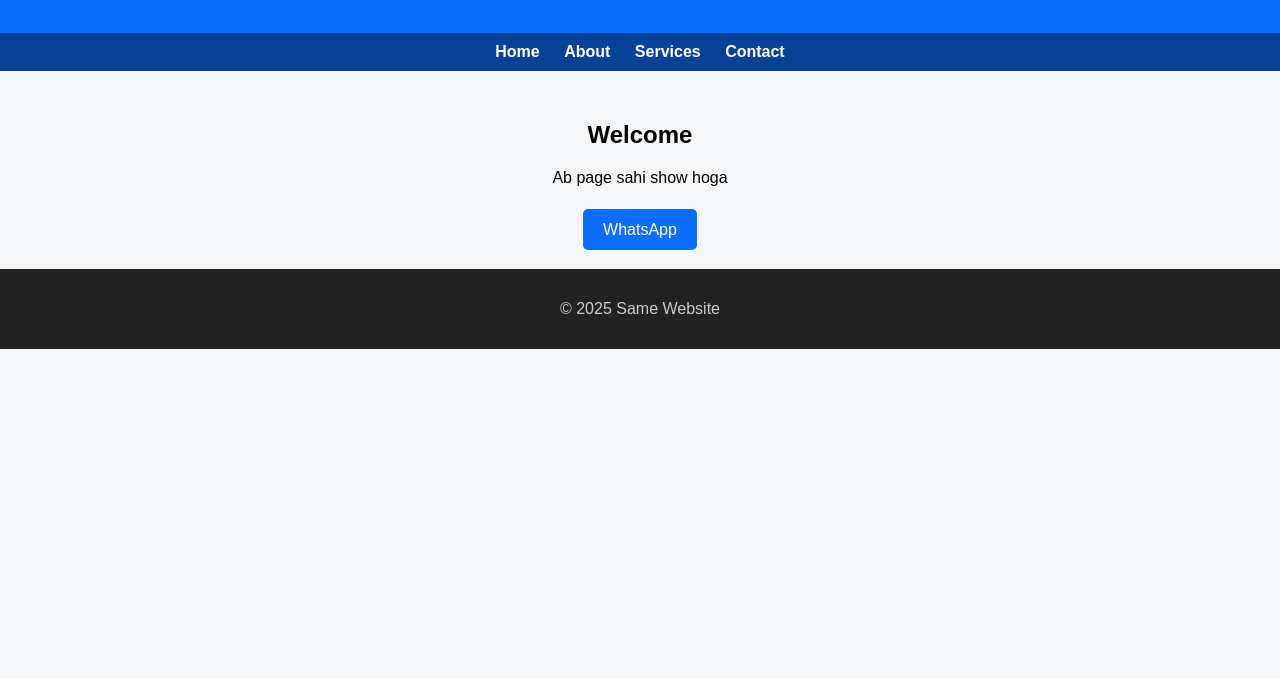
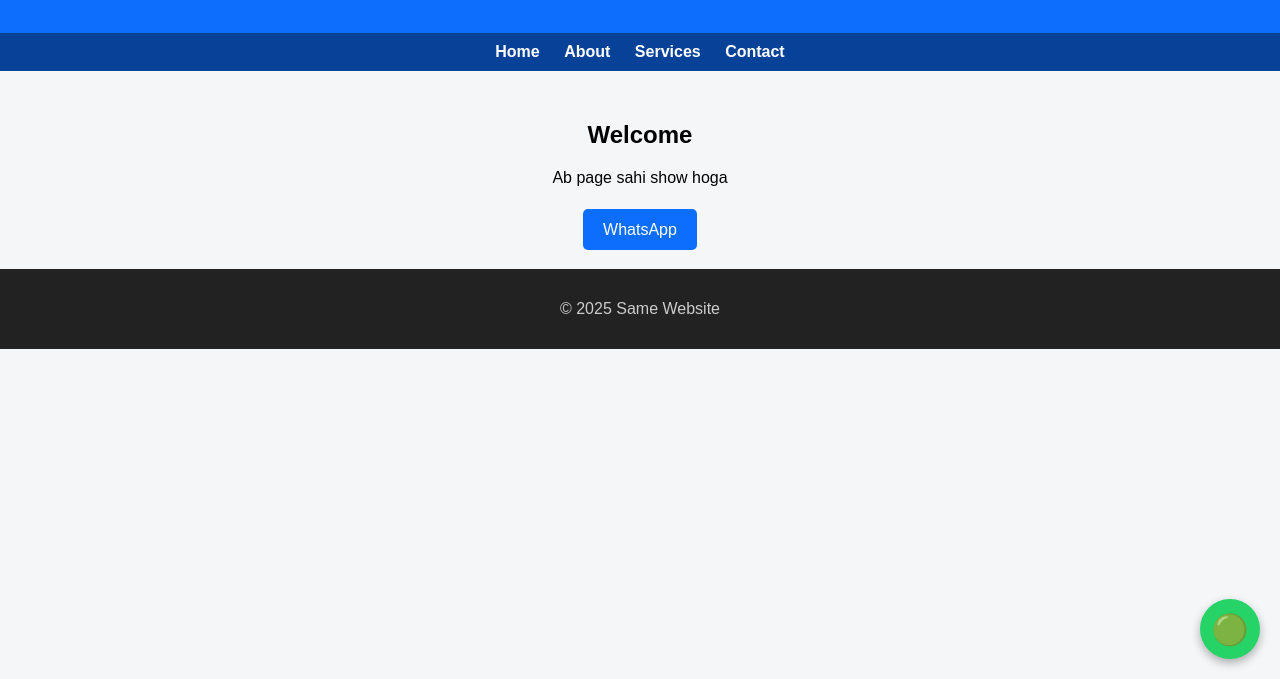
Before and after one commit to samarabbasbhatti07-afk/same-website, a plain HTML site: page index.html in a window 1280 px wide. Shown: the part 121-800 px from the top of the page. Drawn offline with Linux system fonts and the light colour scheme.

Commit message:
Implement floating WhatsApp contact button
Added a floating WhatsApp button for easy contact.

```diff
--- a/index.html
+++ b/index.html
@@ -11,9 +11,32 @@ nav a{color:#fff;margin:0 10px;text-decoration:none;font-weight:bold;}
 section{padding:30px;text-align:center;}
 .btn{background:#0d6efd;color:#fff;padding:12px 20px;text-decoration:none;border-radius:5px;}
 footer{background:#222;color:#ccc;padding:15px;text-align:center;}
+
+  .whatsapp-float{
+  position: fixed;
+  bottom: 20px;
+  right: 20px;
+  background: #25D366;
+  color: white;
+  border-radius: 50%;
+  width: 60px;
+  height: 60px;
+  display: flex;
+  align-items: center;
+  justify-content: center;
+  font-size: 30px;
+  text-decoration: none;
+  box-shadow: 0 4px 10px rgba(0,0,0,0.3);
+  z-index: 1000;
+  }
+
 </style>
 </head>
-
+<a href="https://wa.me/923156230711"
+   class="whatsapp-float"
+   target="_blank">
+  🟢
+</a>
 <body>
 
 <header>
```
